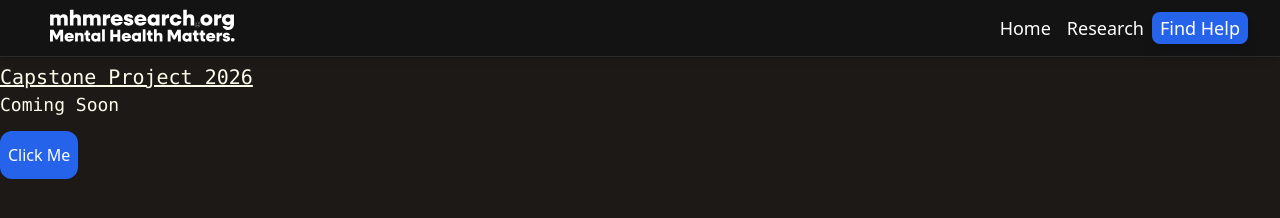
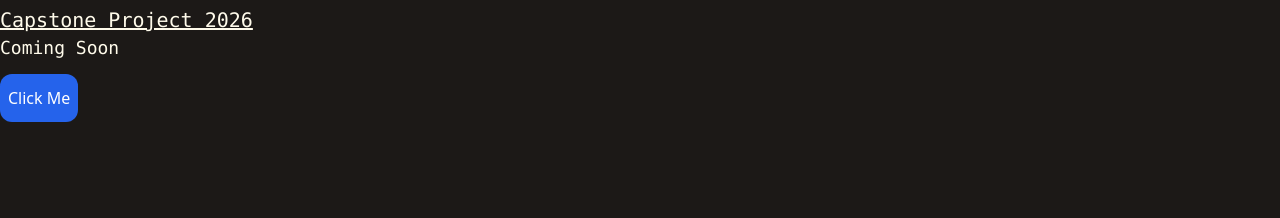
Before and after one commit to SpritzCoAlt/Capstone-Fixed, a website: page index.html in a window 1280 px wide. Drawn offline with nearby package versions, Linux system fonts and the light colour scheme.

Commit message:
QC 59 Major (RB Possible)

```diff
--- a/index.html
+++ b/index.html
@@ -9,34 +9,7 @@
   <title>Home</title>
 </head>
 
-<nav class=" text-white shadow-md">
-  <div class="max-w-7xl mx-auto px-0 sm:px-4 lg:px-8">
-    <div class="flex items-center justify-between h-14">
 
-
-      <div class="shrink-0 flex items-center gap-0 font-sans text-2xl tracking-normal text-white">
-        <a href="/">
-          <img class="fit-picture" src="./assets/mhmresearch.org.svg" alt="MHM Research" />
-        </a>
-      </div>
-
-
-      <div class="flex items-center space-x-10">
-
-        <div class="hidden md:flex items-center space-x-2 text-lg font-sans">
-          <a href="/" class="text-white hover:text-white transition-colors">Home</a>
-          <a href="./research.html" class="text-white hover:text-white transition-colors">Research</a>
-
-
-
-          <a href="./help.html" class="bg-blue-600 hover:bg-blue-700 text-white px-2 py-0.5 rounded-lg text-lg font-sans transition-colors shadow-lg">
-            Find Help
-          </a>
-        </div>
-      </div>
-    </div>
-  </div>
-</nav>
 <div class="my-1.5"></div>
 <body class="bg-stone-900 text-amber-50">
 
```
Also changed, not shown: illnesses.html (renamed from help.html, +9 -14 lines), research.html (+3 -7 lines).
